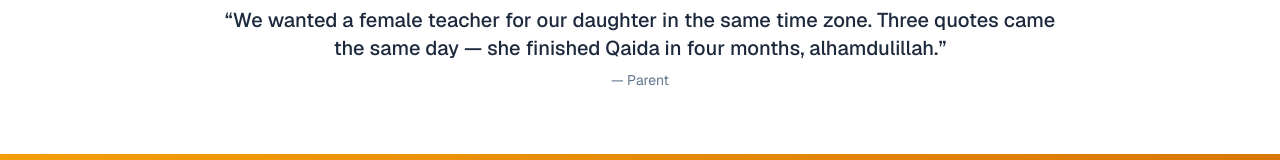
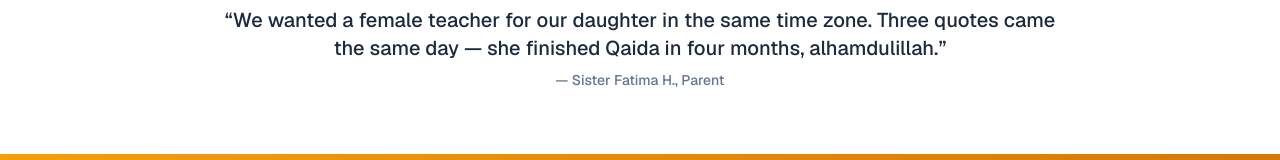
Before and after one commit to maryambintwaleed/getqurantutor, a Next.js app: page / in a window 1280 px wide. Shown: the part 1412-1572 px from the top of the page. Built offline with nearby package versions, Linux system fonts and the light colour scheme; no server answers; the database is empty.

Commit message:
content: update testimonial attribution to Sister Fatima H., Parent

```diff
--- a/src/app/page.tsx
+++ b/src/app/page.tsx
@@ -127,7 +127,7 @@ export default async function Home() {
           “We wanted a female teacher for our daughter in the same time zone. Three quotes came
           the same day — she finished Qaida in four months, alhamdulillah.”
         </p>
-        <p className="mt-2 text-sm text-slate-500">— Parent</p>
+        <p className="mt-2 text-sm font-medium text-slate-500">— Sister Fatima H., Parent</p>
       </section>
 
       {/* Tutor CTA */}
```
